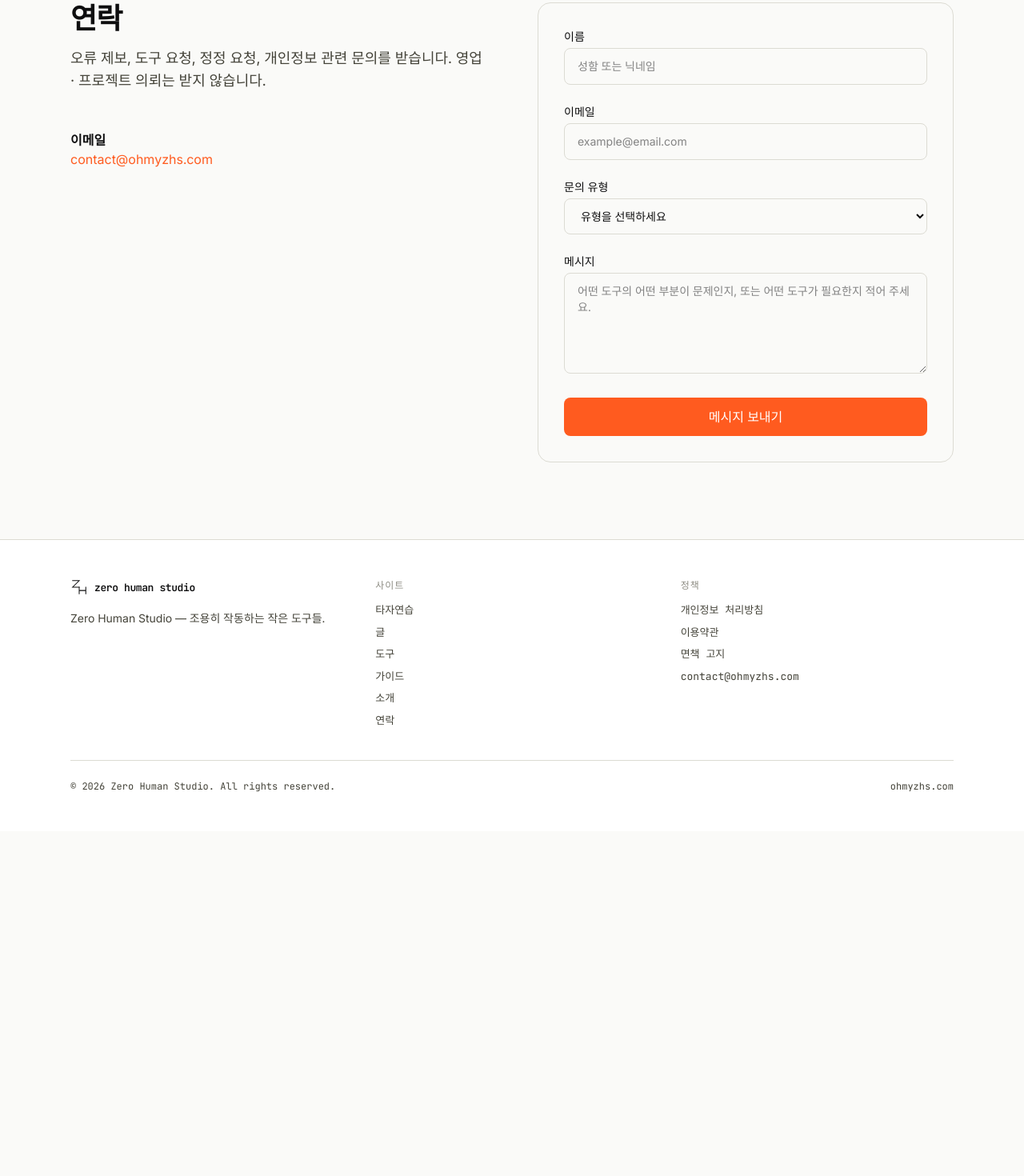
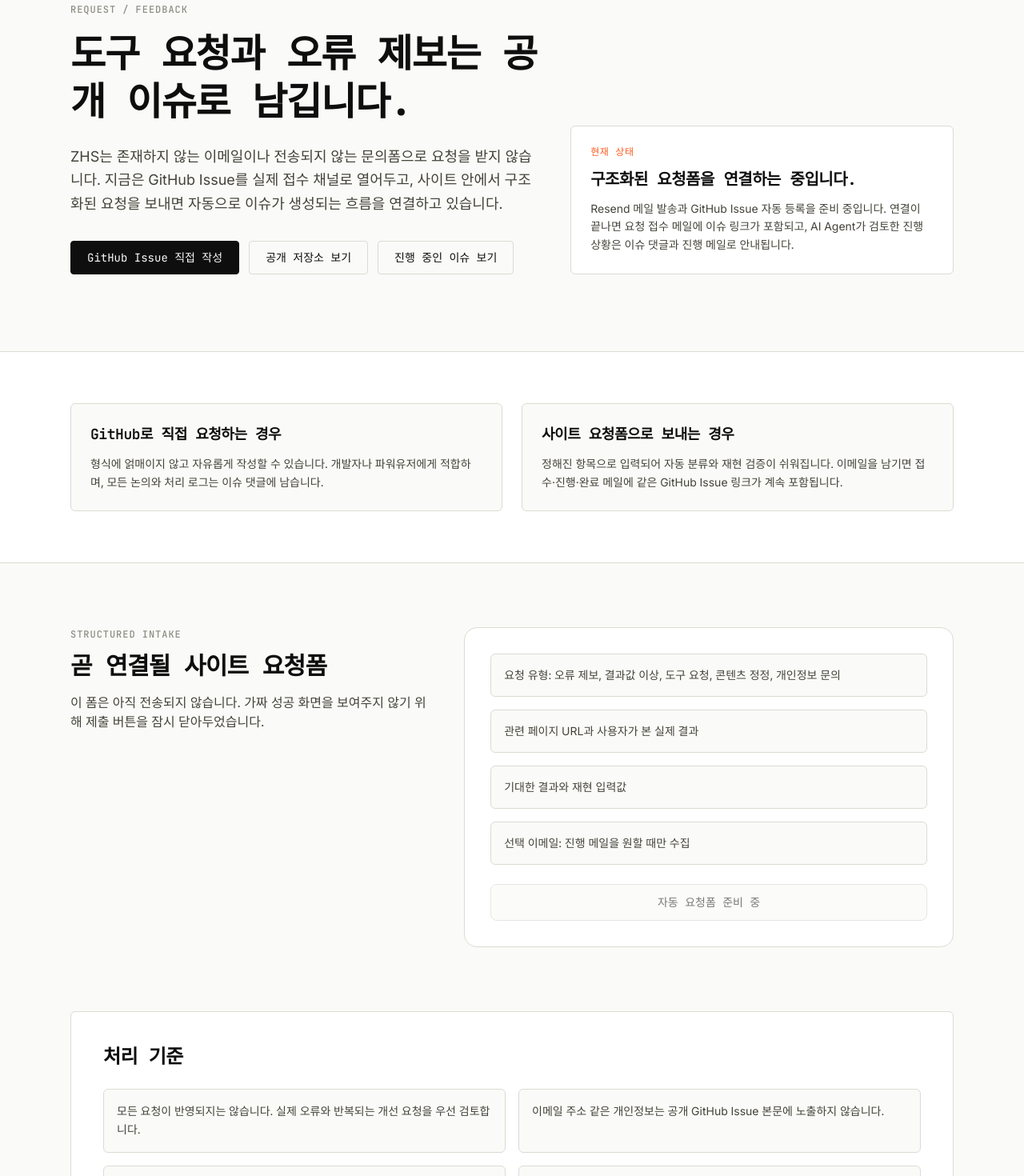
Before and after one commit to ohmyzhs/agency-web, a Next.js app: page /contact in a window 1280 px wide. Shown: the part 160-1630 px from the top of the page at 80% size. Before the commit the page ends 1199 px from the top, so only its background shows below. Built offline with nearby package versions, Linux system fonts and the light colour scheme; no server answers.

Commit message:
feat: route feedback through public issues

```diff
--- a/src/app/contact/page.tsx
+++ b/src/app/contact/page.tsx
@@ -3,8 +3,8 @@ import { createPageMetadata } from "@/lib/seo";
 import { ContactClient } from "@/components/pages/ContactClient";
 
 export const metadata: Metadata = createPageMetadata({
-  title: "Contact Zero Human Studio",
-  description: "도구 오류 제보, 기능 제안, 콘텐츠 피드백을 Zero Human Studio에 보낼 수 있는 연락 페이지입니다.",
+  title: "도구 요청 / 오류 제보 — Zero Human Studio",
+  description: "oh-my-zhs.com의 도구 오류 제보와 기능 요청을 공개 GitHub Issue 기반으로 접수하는 페이지입니다.",
   path: "/contact",
 });
 
--- a/src/components/footer.tsx
+++ b/src/components/footer.tsx
@@ -74,10 +74,22 @@ export function Footer() {
               </li>
               <li>
                 <a
-                  href="mailto:contact@ohmyzhs.com"
+                  href="https://github.com/ohmyzhs/agency-web"
+                  target="_blank"
+                  rel="noreferrer"
                   className="text-muted hover:text-foreground"
                 >
-                  contact@ohmyzhs.com
+                  GitHub
+                </a>
+              </li>
+              <li>
+                <a
+                  href="https://github.com/ohmyzhs/agency-web/issues"
+                  target="_blank"
+                  rel="noreferrer"
+                  className="text-muted hover:text-foreground"
+                >
+                  Issues
                 </a>
               </li>
             </ul>
--- a/src/components/pages/ContactClient.tsx
+++ b/src/components/pages/ContactClient.tsx
@@ -1,147 +1,210 @@
 "use client";
 
-import { useState, type FormEvent } from "react";
+import Link from "next/link";
 import { useLocale } from "@/components/providers";
 
-type FormStatus = "idle" | "submitting" | "success" | "error";
+const GITHUB_REPO_URL = "https://github.com/ohmyzhs/agency-web";
+const GITHUB_NEW_ISSUE_URL = "https://github.com/ohmyzhs/agency-web/issues/new";
+const GITHUB_ISSUES_URL = "https://github.com/ohmyzhs/agency-web/issues";
+
+const copy = {
+  ko: {
+    eyebrow: "request / feedback",
+    title: "도구 요청과 오류 제보는 공개 이슈로 남깁니다.",
+    description:
+      "ZHS는 존재하지 않는 이메일이나 전송되지 않는 문의폼으로 요청을 받지 않습니다. 지금은 GitHub Issue를 실제 접수 채널로 열어두고, 사이트 안에서 구조화된 요청을 보내면 자동으로 이슈가 생성되는 흐름을 연결하고 있습니다.",
+    statusLabel: "현재 상태",
+    statusTitle: "구조화된 요청폼을 연결하는 중입니다.",
+    statusBody:
+      "Resend 메일 발송과 GitHub Issue 자동 등록을 준비 중입니다. 연결이 끝나면 요청 접수 메일에 이슈 링크가 포함되고, AI Agent가 검토한 진행 상황은 이슈 댓글과 진행 메일로 안내됩니다.",
+    primaryCta: "GitHub Issue 직접 작성",
+    secondaryCta: "공개 저장소 보기",
+    issuesCta: "진행 중인 이슈 보기",
+    formTitle: "곧 연결될 사이트 요청폼",
+    formLead:
+      "이 폼은 아직 전송되지 않습니다. 가짜 성공 화면을 보여주지 않기 위해 제출 버튼을 잠시 닫아두었습니다.",
+    fields: [
+      "요청 유형: 오류 제보, 결과값 이상, 도구 요청, 콘텐츠 정정, 개인정보 문의",
+      "관련 페이지 URL과 사용자가 본 실제 결과",
+      "기대한 결과와 재현 입력값",
+      "선택 이메일: 진행 메일을 원할 때만 수집",
+    ],
+    githubTitle: "GitHub로 직접 요청하는 경우",
+    githubBody:
+      "형식에 얽매이지 않고 자유롭게 작성할 수 있습니다. 개발자나 파워유저에게 적합하며, 모든 논의와 처리 로그는 이슈 댓글에 남습니다.",
+    siteTitle: "사이트 요청폼으로 보내는 경우",
+    siteBody:
+      "정해진 항목으로 입력되어 자동 분류와 재현 검증이 쉬워집니다. 이메일을 남기면 접수·진행·완료 메일에 같은 GitHub Issue 링크가 계속 포함됩니다.",
+    policyTitle: "처리 기준",
+    policies: [
+      "모든 요청이 반영되지는 않습니다. 실제 오류와 반복되는 개선 요청을 우선 검토합니다.",
+      "이메일 주소 같은 개인정보는 공개 GitHub Issue 본문에 노출하지 않습니다.",
+      "외부 API, 사용자 데이터 저장, 보안·개인정보, 큰 UI 변경은 사람 확인 후 진행합니다.",
+      "낮은 위험도의 명확한 수정은 테스트와 배포 검증을 거쳐 자동 처리할 수 있습니다.",
+    ],
+    disabledSubmit: "자동 요청폼 준비 중",
+  },
+  en: {
+    eyebrow: "request / feedback",
+    title: "Tool requests and bug reports belong in public issues.",
+    description:
+      "ZHS does not route feedback to a non-existent inbox or a form that only pretends to submit. GitHub Issues are open today as the real intake channel while the structured site form is being connected to automatic issue creation.",
+    statusLabel: "Current status",
+    statusTitle: "The structured request form is being wired up.",
+    statusBody:
+      "Resend email receipts and GitHub Issue creation are next. Once connected, receipt emails will include the issue link, and AI Agent progress will be shared through issue comments and follow-up email.",
+    primaryCta: "Create GitHub Issue",
+    secondaryCta: "View public repo",
+    issuesCta: "Browse open issues",
+    formTitle: "Upcoming site request form",
+    formLead:
+      "This form is not submitting yet. The submit button is disabled for now so the page does not show a fake success state.",
+    fields: [
+      "Request type: bug, wrong result, tool request, content correction, privacy question",
+      "Related page URL and the actual result you saw",
+      "Expected result and reproduction input",
+      "Optional email: collected only when you want progress updates",
+    ],
+    githubTitle: "When you use GitHub directly",
+    githubBody:
+      "You can write freely without the site template. This is better for developers and power users; discussion and handling history stay in issue comments.",
+    siteTitle: "When you use the site form",
+    siteBody:
+      "The report will be structured for automatic triage and reproduction checks. If you leave an email, receipt, progress, and completion messages will keep linking to the same GitHub Issue.",
+    policyTitle: "Handling standards",
+    policies: [
+      "Not every request will be implemented. Real bugs and repeated improvement requests are reviewed first.",
+      "Personal data such as email addresses will not be placed in public GitHub Issue bodies.",
+      "External APIs, user-data storage, security/privacy work, and large UI changes require human confirmation.",
+      "Clear low-risk fixes may be handled automatically after tests and deployment verification.",
+    ],
+    disabledSubmit: "Automatic request form coming soon",
+  },
+} as const;
 
 export function ContactClient() {
-  const { t } = useLocale();
-  const [status, setStatus] = useState<FormStatus>("idle");
-
-  function handleSubmit(e: FormEvent<HTMLFormElement>) {
-    e.preventDefault();
-    setStatus("submitting");
-
-    // Simulate submission (replace with real API endpoint later)
-    setTimeout(() => {
-      setStatus("success");
-    }, 1200);
-  }
-
-  function resetForm() {
-    setStatus("idle");
-  }
-
-  if (status === "success") {
-    return (
-      <div className="mx-auto max-w-6xl px-6 py-24">
-        <div className="mx-auto max-w-lg rounded-2xl border border-border bg-card p-12 text-center">
-          <div className="mx-auto flex h-16 w-16 items-center justify-center rounded-full bg-green-100 dark:bg-green-900/30">
-            <svg
-              className="h-8 w-8 text-green-600 dark:text-green-400"
-              fill="none"
-              viewBox="0 0 24 24"
-              stroke="currentColor"
-              strokeWidth={2}
-            >
-              <path strokeLinecap="round" strokeLinejoin="round" d="M5 13l4 4L19 7" />
-            </svg>
-          </div>
-          <h2 className="mt-6 text-2xl font-bold">{t.contactPage.success.title}</h2>
-          <p className="mt-2 text-muted">{t.contactPage.success.description}</p>
-          <button
-            onClick={resetForm}
-            className="mt-8 rounded-lg border border-border px-6 py-3 font-medium transition-colors hover:bg-card"
-          >
-            {t.contactPage.success.another}
-          </button>
-        </div>
-      </div>
-    );
-  }
+  const { locale } = useLocale();
+  const t = copy[locale];
 
   return (
-    <div className="mx-auto max-w-6xl px-6 py-24">
-      <div className="grid gap-16 md:grid-cols-2">
-        <div>
-          <h1 className="text-4xl font-bold tracking-tight">
-            {t.contactPage.title}
-          </h1>
-          <p className="mt-4 text-lg text-muted">{t.contactPage.description}</p>
-
-          <div className="mt-12 space-y-6">
-            <div>
-              <h3 className="font-semibold">{t.contactPage.email}</h3>
+    <>
+      <section className="mx-auto max-w-6xl px-6 py-20 md:py-24">
+        <div className="grid gap-10 lg:grid-cols-[1.1fr_0.9fr] lg:items-end">
+          <div>
+            <p className="zhs-eyebrow">{t.eyebrow}</p>
+            <h1 className="mt-4 font-mono text-4xl font-bold leading-tight tracking-tight md:text-5xl">
+              {t.title}
+            </h1>
+            <p className="mt-6 max-w-3xl text-lg leading-relaxed text-muted">
+              {t.description}
+            </p>
+            <div className="mt-8 flex flex-wrap gap-3">
               <a
-                href="mailto:contact@ohmyzhs.com"
-                className="text-primary hover:underline"
+                href={GITHUB_NEW_ISSUE_URL}
+                target="_blank"
+                rel="noreferrer"
+                className="rounded-sm border border-foreground bg-foreground px-5 py-2.5 font-mono text-sm text-background transition-colors hover:border-primary hover:bg-primary"
               >
-                contact@ohmyzhs.com
+                {t.primaryCta}
+              </a>
+              <a
+                href={GITHUB_REPO_URL}
+                target="_blank"
+                rel="noreferrer"
+                className="rounded-sm border border-border px-5 py-2.5 font-mono text-sm text-foreground transition-colors hover:border-foreground"
+              >
+                {t.secondaryCta}
+              </a>
+              <a
+                href={GITHUB_ISSUES_URL}
+                target="_blank"
+                rel="noreferrer"
+                className="rounded-sm border border-border px-5 py-2.5 font-mono text-sm text-foreground transition-colors hover:border-foreground"
+              >
+                {t.issuesCta}
               </a>
             </div>
           </div>
+
+          <aside className="rounded-md border border-border bg-card p-6">
+            <p className="font-mono text-xs uppercase tracking-wider text-primary">
+              {t.statusLabel}
+            </p>
+            <h2 className="mt-3 font-mono text-xl font-semibold tracking-tight">
+              {t.statusTitle}
+            </h2>
+            <p className="mt-3 text-sm leading-relaxed text-muted">{t.statusBody}</p>
+          </aside>
         </div>
+      </section>
 
-        <form onSubmit={handleSubmit} className="space-y-6 rounded-2xl border border-border p-8">
+      <section className="border-y border-border bg-card">
+        <div className="mx-auto grid max-w-6xl gap-6 px-6 py-16 md:grid-cols-2">
+          <article className="rounded-md border border-border bg-background p-6">
+            <h2 className="font-mono text-lg font-semibold tracking-tight">{t.githubTitle}</h2>
+            <p className="mt-3 text-sm leading-relaxed text-muted">{t.githubBody}</p>
+          </article>
+          <article className="rounded-md border border-border bg-background p-6">
+            <h2 className="font-mono text-lg font-semibold tracking-tight">{t.siteTitle}</h2>
+            <p className="mt-3 text-sm leading-relaxed text-muted">{t.siteBody}</p>
+          </article>
+        </div>
+      </section>
+
+      <section className="mx-auto max-w-6xl px-6 py-20">
+        <div className="grid gap-10 lg:grid-cols-[0.85fr_1.15fr]">
           <div>
-            <label htmlFor="name" className="block text-sm font-medium">
-              {t.contactPage.form.name}
-            </label>
-            <input
-              type="text"
-              id="name"
-              name="name"
-              required
-              minLength={2}
-              className="mt-1 w-full rounded-lg border border-border bg-background px-4 py-3 text-sm outline-none transition-colors focus:border-primary focus:ring-1 focus:ring-primary/20"
-              placeholder={t.contactPage.form.namePlaceholder}
-            />
+            <p className="zhs-eyebrow">structured intake</p>
+            <h2 className="mt-3 font-mono text-2xl font-bold tracking-tight md:text-3xl">
+              {t.formTitle}
+            </h2>
+            <p className="mt-4 text-muted">{t.formLead}</p>
           </div>
-          <div>
-            <label htmlFor="email" className="block text-sm font-medium">
-              {t.contactPage.form.email}
-            </label>
-            <input
-              type="email"
-              id="email"
-              name="email"
-              required
-              className="mt-1 w-full rounded-lg border border-border bg-background px-4 py-3 text-sm outline-none transition-colors focus:border-primary focus:ring-1 focus:ring-primary/20"
-              placeholder={t.contactPage.form.emailPlaceholder}
-            />
+
+          <div className="rounded-2xl border border-border bg-card p-8">
+            <div className="space-y-4">
+              {t.fields.map((field) => (
+                <div key={field} className="rounded-md border border-border bg-background p-4 text-sm text-muted">
+                  {field}
+                </div>
+              ))}
+            </div>
+            <button
+              type="button"
+              disabled
+              className="mt-6 w-full cursor-not-allowed rounded-lg border border-border bg-background px-6 py-3 font-mono text-sm text-muted opacity-70"
+            >
+              {t.disabledSubmit}
+            </button>
           </div>
-          <div>
-            <label htmlFor="topic" className="block text-sm font-medium">
-              {t.contactPage.form.topic}
-            </label>
-            <select
-              id="topic"
-              name="topic"
-              required
-              className="mt-1 w-full rounded-lg border border-border bg-background px-4 py-3 text-sm outline-none transition-colors focus:border-primary focus:ring-1 focus:ring-primary/20"
-            >
-              <option value="">{t.contactPage.form.selectTopic}</option>
-              <option value="bug">{t.contactPage.form.topicBug}</option>
-              <option value="tool">{t.contactPage.form.topicTool}</option>
-              <option value="correction">{t.contactPage.form.topicCorrection}</option>
-              <option value="privacy">{t.contactPage.form.topicPrivacy}</option>
-              <option value="other">{t.contactPage.form.topicOther}</option>
-            </select>
-          </div>
-          <div>
-            <label htmlFor="message" className="block text-sm font-medium">
-              {t.contactPage.form.message}
-            </label>
-            <textarea
-              id="message"
-              name="message"
-              rows={5}
-              required
-              minLength={10}
-              className="mt-1 w-full rounded-lg border border-border bg-background px-4 py-3 text-sm outline-none transition-colors focus:border-primary focus:ring-1 focus:ring-primary/20"
-              placeholder={t.contactPage.form.messagePlaceholder}
-            />
-          </div>
-          <button
-            type="submit"
-            disabled={status === "submitting"}
-            className="w-full rounded-lg bg-primary px-6 py-3 font-medium text-white transition-colors hover:bg-primary-dark disabled:opacity-60 disabled:cursor-not-allowed"
-          >
-            {status === "submitting" ? t.contactPage.form.sending : t.contactPage.form.submit}
-          </button>
-        </form>
-      </div>
-    </div>
+        </div>
+      </section>
+
+      <section className="mx-auto max-w-6xl px-6 pb-20">
+        <div className="rounded-md border border-border bg-card p-8 md:p-10">
+          <h2 className="font-mono text-2xl font-bold tracking-tight">{t.policyTitle}</h2>
+          <ul className="mt-6 grid gap-4 md:grid-cols-2">
+            {t.policies.map((policy) => (
+              <li key={policy} className="rounded-md border border-border bg-background p-4 text-sm leading-relaxed text-muted">
+                {policy}
+              </li>
+            ))}
+          </ul>
+        </div>
+      </section>
+
+      <section className="border-t border-border bg-card">
+        <div className="mx-auto max-w-4xl px-6 py-14 text-center text-sm text-muted">
+          <span>
+            {locale === "ko"
+              ? "개인정보나 긴급한 보안 내용은 공개 이슈에 직접 적지 말고, 사이트 요청폼의 비공개 연락 흐름이 연결된 뒤 보내주세요."
+              : "Do not put private data or urgent security details directly into public issues; use the private contact flow once the structured form is connected."}
+          </span>{" "}
+          <Link href="/privacy" className="font-mono text-primary hover:text-primary-dark">
+            {locale === "ko" ? "개인정보 처리방침" : "Privacy policy"}
+          </Link>
+        </div>
+      </section>
+    </>
   );
 }
--- a/src/components/pages/PrivacyClient.tsx
+++ b/src/components/pages/PrivacyClient.tsx
@@ -27,12 +27,12 @@ export function PrivacyClient() {
           server operated by ZHS.
         </p>
 
-        <h2>3. Contact form</h2>
+        <h2>3. Feedback and request forms</h2>
         <p>
-          The contact form collects the name, email, topic, and message that you provide.
-          That information is used only to respond to your request — for example to fix a
-          bug you reported, evaluate a tool suggestion, or answer a privacy question. It
-          is not sold, shared with advertisers, or used for marketing.
+          The public request flow is being connected to GitHub Issues and email receipts.
+          When enabled, the site will collect only the fields you submit for a report or
+          request. Optional reply email addresses will be used for receipt and progress
+          messages, and will not be placed in public GitHub Issue bodies.
         </p>
 
         <h2>4. Cookies and local storage</h2>
@@ -73,8 +73,8 @@ export function PrivacyClient() {
 
         <h2>9. Contact</h2>
         <p>
-          For questions about this privacy policy, write to{" "}
-          <a href="mailto:contact@ohmyzhs.com">contact@ohmyzhs.com</a>.
+          Questions about this privacy policy can be sent through the site request page or
+          the public GitHub Issues tracker. Do not include private data in public issues.
         </p>
       </div>
     );
@@ -100,11 +100,12 @@ export function PrivacyClient() {
         입력한 값은 ZHS가 운영하는 어떤 서버로도 전송되지 않습니다.
       </p>
 
-      <h2>3. 연락 양식</h2>
+      <h2>3. 피드백 및 요청 양식</h2>
       <p>
-        연락 양식은 입력하신 이름, 이메일, 문의 유형, 메시지를 수집합니다. 해당 정보는
-        오직 답변 — 오류 수정, 도구 요청 검토, 개인정보 관련 답변 — 을 위한
-        목적으로만 사용되며, 제3자에게 판매하거나 광고 목적으로 활용하지 않습니다.
+        공개 요청 흐름은 GitHub Issue와 접수 메일로 연결하는 중입니다. 연결 후에는
+        오류 제보와 도구 요청에 필요한 입력 항목만 수집합니다. 회신 이메일은 선택
+        입력이며, 접수 및 진행 안내에만 사용되고 공개 GitHub Issue 본문에는 포함하지
+        않습니다.
       </p>
 
       <h2>4. 쿠키 및 로컬 스토리지</h2>
@@ -144,8 +145,8 @@ export function PrivacyClient() {
 
       <h2>9. 문의</h2>
       <p>
-        본 개인정보 처리방침 관련 문의는{" "}
-        <a href="mailto:contact@ohmyzhs.com">contact@ohmyzhs.com</a> 으로 보내주세요.
+        본 개인정보 처리방침 관련 문의는 사이트 요청/오류 제보 페이지 또는 공개
+        GitHub Issue를 통해 보내주세요. 공개 이슈에는 개인정보를 직접 적지 마세요.
       </p>
     </div>
   );
--- a/src/lib/i18n.ts
+++ b/src/lib/i18n.ts
@@ -197,7 +197,7 @@ const dictionaries = {
           title: "6. 약관 변경 및 문의",
           body: [
             "본 약관은 사이트 운영 변경에 따라 갱신될 수 있으며, 변경 시 본 페이지에 갱신일과 함께 표시됩니다.",
-            "약관 관련 문의는 contact@ohmyzhs.com 또는 사이트 내 연락 페이지로 보내주세요.",
+            "약관 관련 문의와 도구 요청은 사이트의 요청/오류 제보 페이지 또는 공개 GitHub Issue를 통해 보내주세요.",
           ],
         },
       ],
@@ -504,7 +504,7 @@ const dictionaries = {
           title: "6. Changes and contact",
           body: [
             "These terms may be updated as the site evolves. Updates appear on this page with a new \"last updated\" date.",
-            "Questions about these terms can be sent to contact@ohmyzhs.com or through the site's contact page.",
+            "Questions about these terms can be sent through the request / bug report page or the public GitHub Issues tracker.",
           ],
         },
       ],
```
Also changed, not shown: 1 other file (tests, documents, lock files or other folders).
